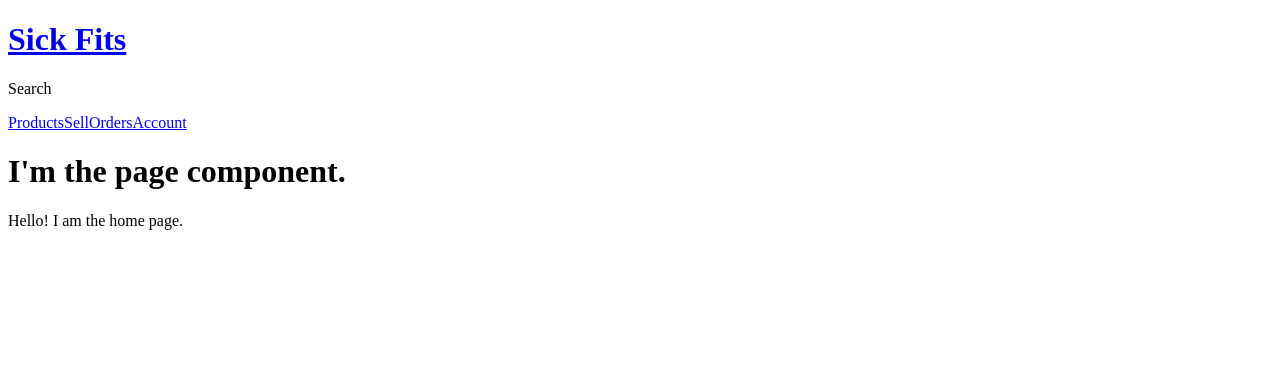
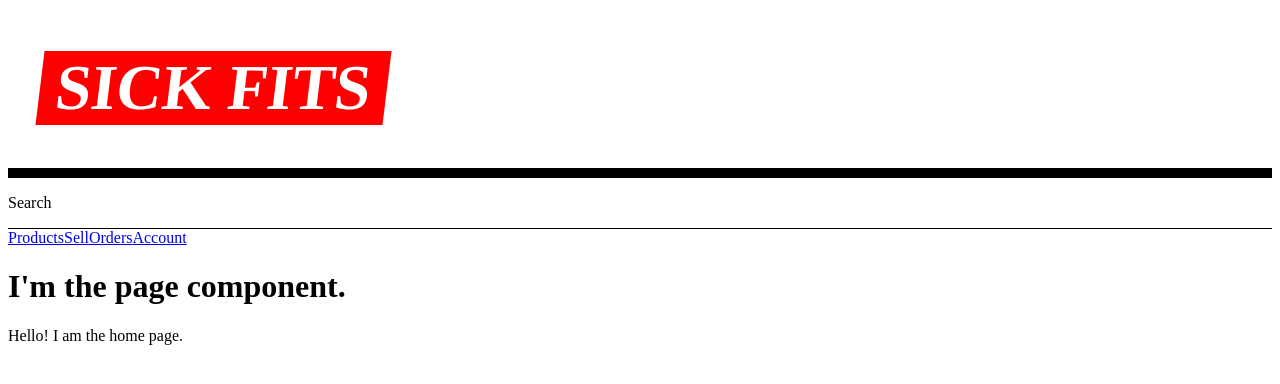
Before and after one commit to stanclarke-jr/sick-fits, a Next.js app in the folder frontend/: page / in a window 1280 px wide. Shown: the top 384 px of the page. Built offline with nearby package versions, Linux system fonts and the light colour scheme.

Commit message:
Header & nav styles

```diff
--- a/frontend/components/Header.js
+++ b/frontend/components/Header.js
@@ -1,20 +1,51 @@
 import Link from 'next/link';
+import styled from 'styled-components';
 import Nav from './Nav';
 
 const Header = () => (
-  <header>
+  <StyledHeader>
     <div className="bar">
-      <Link href="/">
-        <h1>
-          <a href="/"> Sick Fits</a>
-        </h1>
-      </Link>
+      <Logo>
+        <Link href="/">Sick Fits</Link>
+      </Logo>
     </div>
     <div className="sub-bar">
       <p>Search</p>
     </div>
     <Nav />
-  </header>
+  </StyledHeader>
 );
 
 export default Header;
+
+// ----- STYLED COMPONENTS ----- //
+
+const Logo = styled.h1`
+  font-size: 4rem;
+  margin-left: 2rem;
+  position: relative;
+  z-index: 2;
+  background-color: #ff0000;
+  transform: skew(-7deg);
+  a {
+    color: #fff;
+    text-decoration: none;
+    text-transform: uppercase;
+    padding: 0.5rem 1rem;
+  }
+`;
+
+const StyledHeader = styled.header`
+  .bar {
+    border-bottom: 10px solid var(--black, black);
+    display: grid;
+    grid-template-columns: auto 1fr;
+    justify-content: space-between;
+    align-items: center;
+  }
+  .sub-bar {
+    display: grid;
+    grid-template-columns: 1fr auto;
+    border-bottom: 1px solid var(--black, black);
+  }
+`;
```
